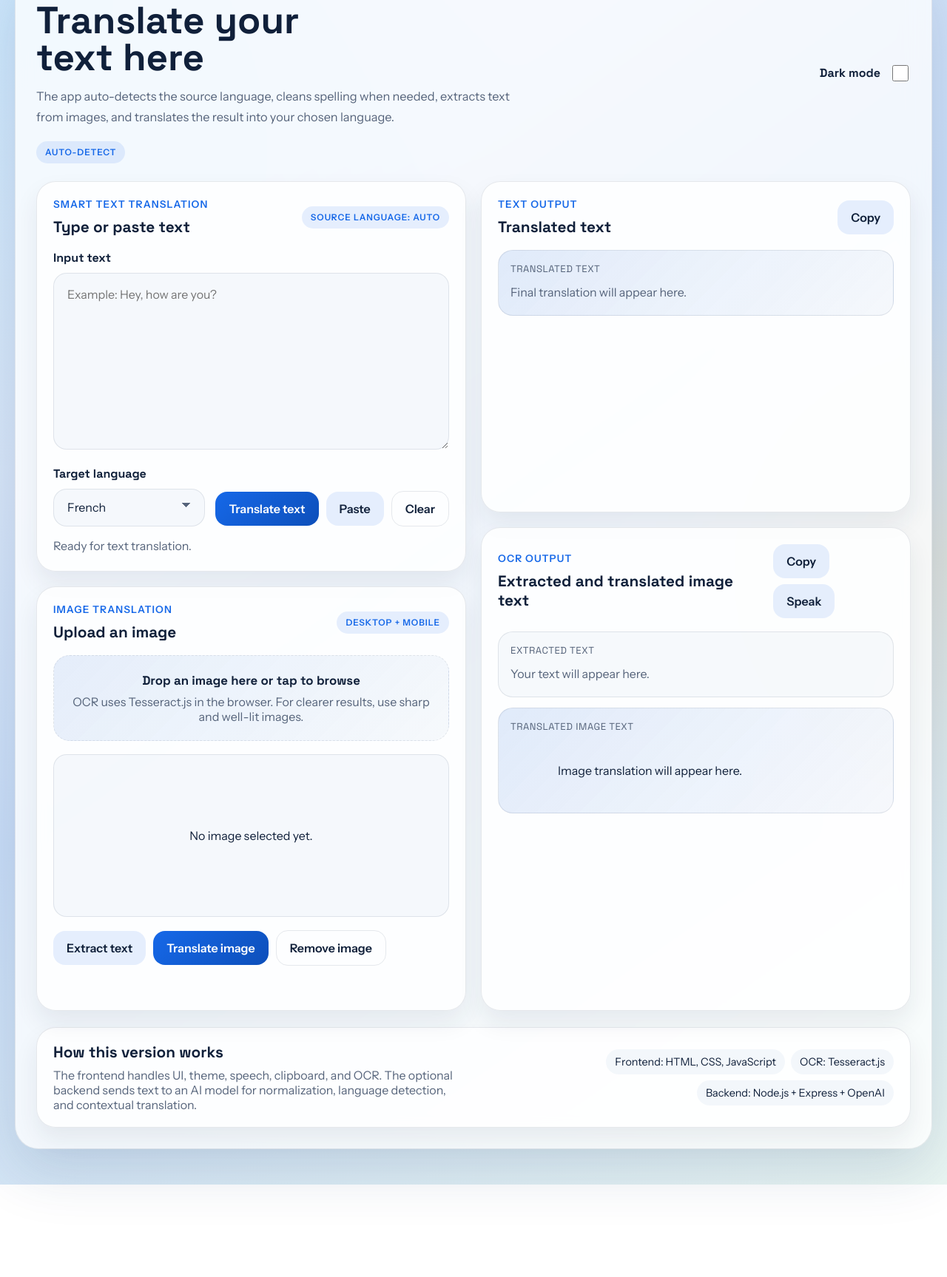
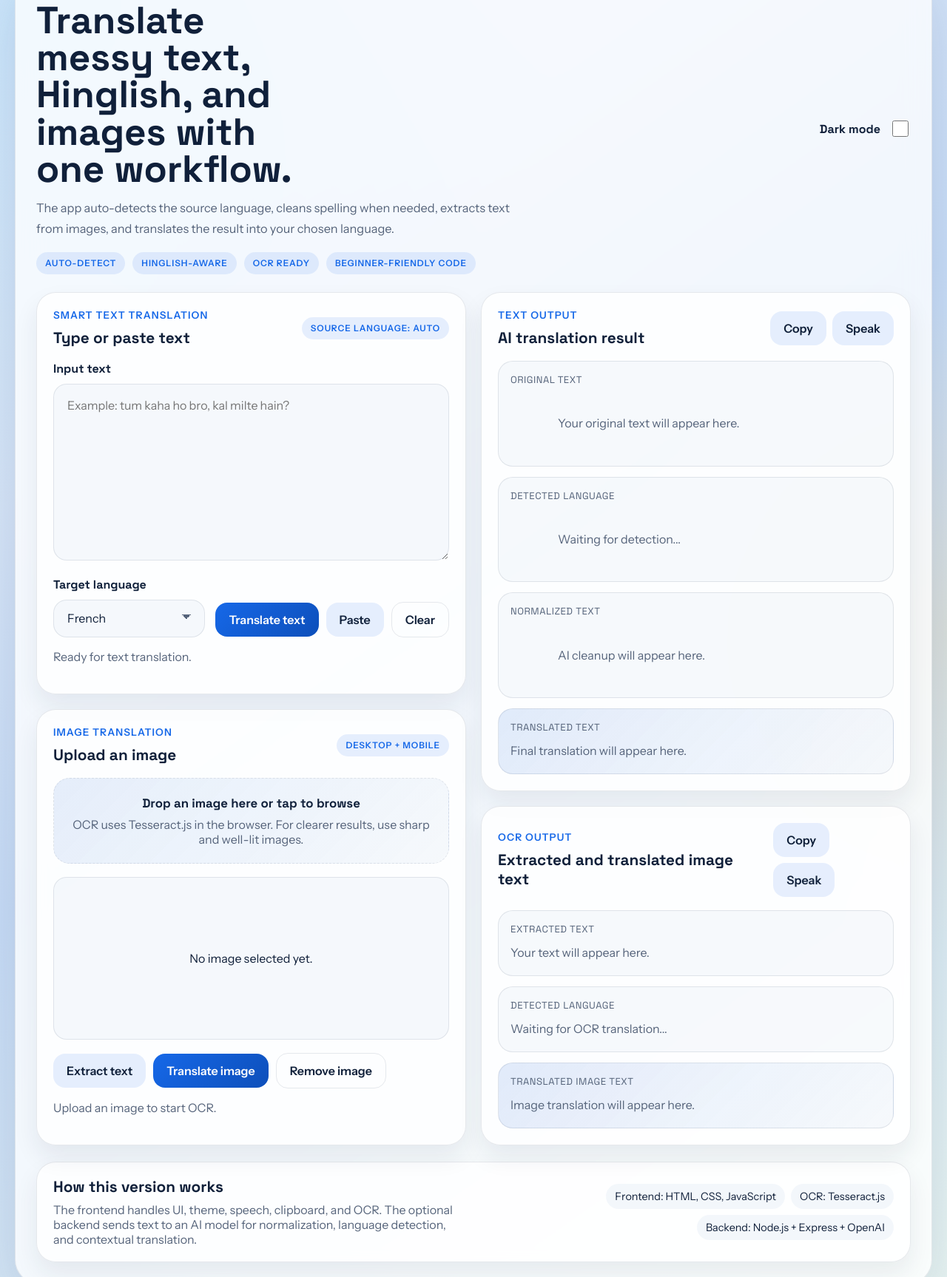
Before and after one commit to ShikharThisSide/Translator, a website: page index.html in a window 1280 px wide. Shown: the part 84-1811 px from the top of the page at 74% size. Before the commit the page ends 1686 px from the top, so only its background shows below. Drawn offline with Linux system fonts and the light colour scheme; a script that the page names is missing.

Commit message:
new changes

```diff
--- a/index.html
+++ b/index.html
@@ -22,7 +22,7 @@
         <header class="hero">
           <div class="hero-copy">
             <p class="eyebrow">AI Translation Studio</p>
-            <h1>Translate your text here</h1>
+            <h1>Translate messy text, Hinglish, and images with one workflow.</h1>
             <p class="hero-text">
               The app auto-detects the source language, cleans spelling when
               needed, extracts text from images, and translates the result into
@@ -30,6 +30,9 @@
             </p>
             <div class="hero-tags">
               <span class="pill">Auto-detect</span>
+              <span class="pill">Hinglish-aware</span>
+              <span class="pill">OCR ready</span>
+              <span class="pill">Beginner-friendly code</span>
             </div>
           </div>
 
@@ -54,7 +57,7 @@
               <textarea
                 id="inputText"
                 rows="8"
-                placeholder="Example: Hey, how are you?"
+                placeholder="Example: tum kaha ho bro, kal milte hain?"
               ></textarea>
 
               <div class="inline-controls">
@@ -127,7 +130,9 @@
 
               <div class="status-area">
                 <div id="ocrLoader" class="loader hidden" aria-hidden="true"></div>
-                <p id="ocrStatusMessage" class="status-message" aria-live="polite"></p>
+                <p id="ocrStatusMessage" class="status-message" aria-live="polite">
+                  Upload an image to start OCR.
+                </p>
               </div>
 
               <div class="progress-shell hidden" id="ocrProgressShell" aria-hidden="true">
@@ -144,17 +149,41 @@
               <div class="panel-heading">
                 <div>
                   <p class="panel-kicker">Text Output</p>
-                  <h2>Translated text</h2>
+                  <h2>AI translation result</h2>
                 </div>
 
                 <div class="button-cluster compact">
                   <button id="copyTextButton" class="secondary-button" type="button">
                     Copy
                   </button>
+                  <button id="speakTextButton" class="secondary-button" type="button">
+                    Speak
+                  </button>
                 </div>
               </div>
 
               <div class="result-grid">
+                <article class="result-card">
+                  <p class="result-label">Original text</p>
+                  <p id="originalTextResult" class="result-value muted-result">
+                    Your original text will appear here.
+                  </p>
+                </article>
+
+                <article class="result-card">
+                  <p class="result-label">Detected language</p>
+                  <p id="detectedLanguageResult" class="result-value muted-result">
+                    Waiting for detection...
+                  </p>
+                </article>
+
+                <article class="result-card">
+                  <p class="result-label">Normalized text</p>
+                  <p id="normalizedTextResult" class="result-value muted-result">
+                    AI cleanup will appear here.
+                  </p>
+                </article>
+
                 <article class="result-card accent-card">
                   <p class="result-label">Translated text</p>
                   <p id="translatedTextResult" class="result-value">
@@ -186,6 +215,13 @@
                   <p class="result-label">Extracted text</p>
                   <p id="extractedTextResult" class="result-value muted-result">
                     OCR text will appear here.
+                  </p>
+                </article>
+
+                <article class="result-card">
+                  <p class="result-label">Detected language</p>
+                  <p id="imageDetectedLanguageResult" class="result-value muted-result">
+                    Waiting for OCR translation...
                   </p>
                 </article>
 
```
Also changed, not shown: public/index.html (+36 -3 lines).
